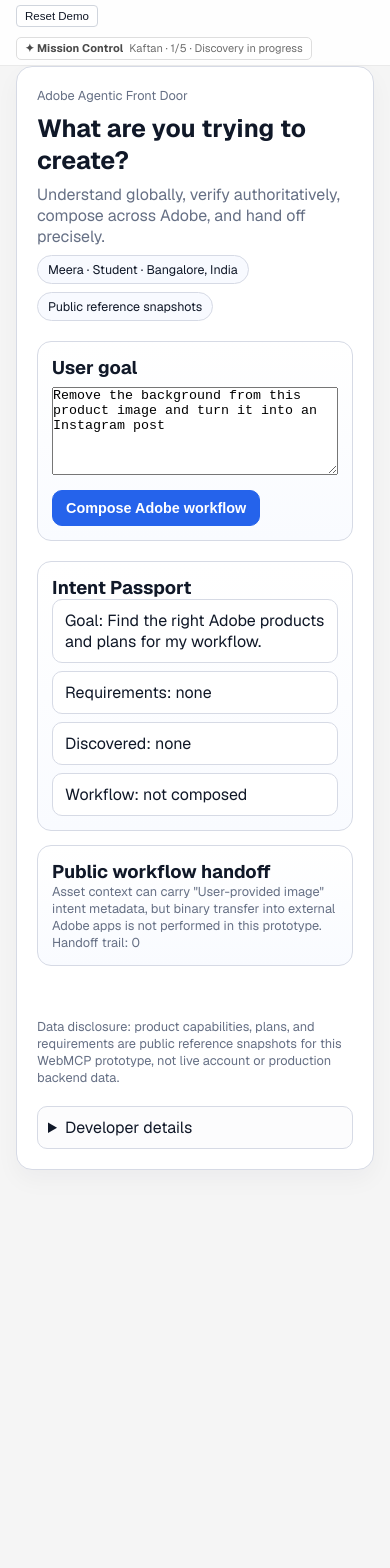
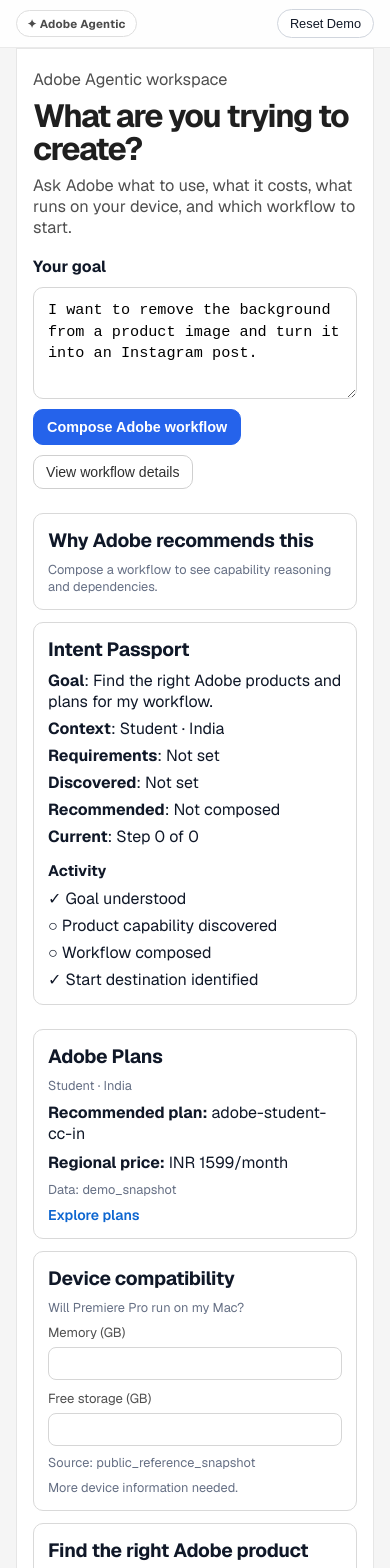
Before and after one commit to akanshaa-18/webmcp-challenge, a Next.js app: page /cc-home in a window 390 px wide. Shown: the top 1568 px of the page. Before the commit the page ends 1206 px from the top, so only its background shows below. Built offline with nearby package versions, Linux system fonts and the light colour scheme.

Commit message:
Polish logged-out Adobe Agentic Front Door

```diff
--- a/app/globals.css
+++ b/app/globals.css
@@ -716,3 +716,201 @@
 .express-surface{min-height:700px;gap:0;background:#e9e9eb}.express-topbar{min-height:58px;padding:0 18px;align-items:center}.express-brand{font-size:1.1rem;color:#222}.express-header-actions{align-items:center}.express-layout{grid-template-columns:82px minmax(0,1fr) 260px;gap:0;padding:0;min-height:570px}.express-left-rail{padding:14px 8px;border:0;border-right:1px solid #d5d5d5;border-radius:0;background:#fff}.express-tool{text-align:center;padding:9px 4px;border-radius:6px;font-size:.7rem}.express-tool-active{background:#e8f2ff;color:#0d66d0}.express-editor-canvas{border:0;border-radius:0;padding:25px;background:#e5e5e7;align-content:center}.express-editor-canvas>.small-note{align-self:start;color:#5c5c5c}.express-artboard-frame{width:min(720px,92%);margin:0 auto;padding:12px;border-radius:3px;background:#fff;border:1px solid #c4c4c4;box-shadow:0 4px 15px rgba(0,0,0,.18)}.express-artboard-frame img{border:0!important;border-radius:0!important}.express-right-panel{border:0;border-left:1px solid #d5d5d5;border-radius:0;padding:20px 16px}.express-right-panel .timeline-item{border-radius:5px;padding:8px;font-size:.82rem}.express-surface .split{margin:18px}.express-surface>.details-pane{margin:0 18px 18px}
 
 @media (max-width:760px){.mission-mini-links{display:none}.mission-chip-shell{justify-content:space-between}.plans-top-links{display:none}.plans-hero{padding-top:38px}.plans-card-grid{padding-top:24px}.cc-layout{grid-template-columns:1fr}.cc-sidebar,.cc-recent-panel{display:none}.cc-topbar{grid-template-columns:auto 1fr auto}.cc-search{overflow:hidden;white-space:nowrap}.firefly-layout,.express-layout{grid-template-columns:1fr}.firefly-left-panel{display:none}.firefly-right-panel{border-left:0;border-top:1px solid #333}.firefly-canvas-wrap{padding:16px}.firefly-canvas-grid{grid-template-columns:1fr}.express-left-rail{display:flex;overflow-x:auto;border-right:0;border-bottom:1px solid #d5d5d5}.express-tool{min-width:76px}.express-right-panel{border-left:0;border-top:1px solid #d5d5d5}.express-editor-canvas{padding:16px}.express-artboard-frame{width:100%}}
+
+/* Phase 4A: public logged-out Adobe front door refinement */
+.mission-chip-shell {
+  min-height: 48px;
+  justify-content: space-between;
+  gap: 14px;
+}
+
+.mission-chip {
+  order: 0;
+  border-radius: 999px;
+  padding: 6px 10px;
+  background: #fff;
+}
+
+.mission-chip-title {
+  font-size: 0.72rem;
+  font-weight: 700;
+  letter-spacing: 0.02em;
+}
+
+.mission-mini-links {
+  margin-right: 0;
+  flex: 1;
+}
+
+.mission-mini-link {
+  font-size: 0.8rem;
+  padding: 6px 10px;
+}
+
+.secondary-button {
+  border-radius: 999px;
+  padding: 6px 12px;
+  font-size: 0.8rem;
+}
+
+.frontdoor {
+  background: #fff;
+  border: 1px solid #e6e6e6;
+  border-radius: 0;
+  padding: clamp(20px, 3vw, 36px) clamp(16px, 4vw, 64px) 44px;
+  display: grid;
+  gap: 24px;
+}
+
+.frontdoor-hero {
+  display: grid;
+  gap: 10px;
+  max-width: 880px;
+}
+
+.frontdoor-kicker {
+  color: #666;
+  font-size: 0.86rem;
+}
+
+.frontdoor-hero h1 {
+  font-size: clamp(2rem, 4.6vw, 3.4rem);
+  line-height: 1.02;
+  letter-spacing: -0.045em;
+  color: #1f1f1f;
+}
+
+.frontdoor-hero p {
+  color: #4f4f4f;
+  font-size: 1.02rem;
+}
+
+.frontdoor-goal-label {
+  font-weight: 650;
+  margin-top: 8px;
+}
+
+.frontdoor-goal-input {
+  width: 100%;
+  min-height: 112px;
+  border: 1px solid #d6d6d6;
+  border-radius: 10px;
+  padding: 12px 14px;
+  font-size: 0.95rem;
+  line-height: 1.4;
+  resize: vertical;
+}
+
+.frontdoor-hero-actions {
+  display: flex;
+  flex-wrap: wrap;
+  gap: 10px;
+}
+
+.frontdoor-secondary-button {
+  border: 1px solid #cfcfcf;
+  background: #fff;
+  color: #2f2f2f;
+  border-radius: 10px;
+  padding: 8px 12px;
+  font-size: 0.88rem;
+}
+
+.frontdoor-workflow {
+  display: grid;
+  gap: 14px;
+}
+
+.frontdoor-workflow h2,
+.frontdoor-card h2 {
+  font-size: 1.2rem;
+  letter-spacing: -0.015em;
+}
+
+.frontdoor-workflow-steps {
+  display: grid;
+  gap: 12px;
+  grid-template-columns: repeat(auto-fit, minmax(240px, 1fr));
+}
+
+.frontdoor-step-card,
+.frontdoor-card {
+  border: 1px solid #d9d9d9;
+  border-radius: 10px;
+  padding: 14px;
+  background: #fff;
+  display: grid;
+  gap: 8px;
+}
+
+.frontdoor-step-order {
+  width: 28px;
+  height: 28px;
+  border-radius: 999px;
+  display: inline-grid;
+  place-items: center;
+  background: #f0f6ff;
+  color: #0d66d0;
+  font-weight: 700;
+}
+
+.frontdoor-step-card h3 {
+  font-size: 1.02rem;
+}
+
+.frontdoor-grid {
+  display: grid;
+  gap: 12px;
+  grid-template-columns: repeat(3, minmax(0, 1fr));
+}
+
+.frontdoor-subheading {
+  font-size: 0.95rem;
+  margin-top: 6px;
+}
+
+.frontdoor-activity-list {
+  display: grid;
+  gap: 6px;
+}
+
+.frontdoor-text-link {
+  color: #0d66d0;
+  font-weight: 600;
+  font-size: 0.88rem;
+}
+
+.frontdoor-inline-inputs {
+  display: grid;
+  gap: 10px;
+  grid-template-columns: repeat(2, minmax(0, 1fr));
+}
+
+.frontdoor-inline-inputs label {
+  display: grid;
+  gap: 6px;
+  font-size: 0.82rem;
+  color: #4f4f4f;
+}
+
+.frontdoor-inline-inputs input {
+  border: 1px solid #d6d6d6;
+  border-radius: 8px;
+  padding: 8px;
+}
+
+@media (max-width: 1200px) {
+  .frontdoor-grid {
+    grid-template-columns: repeat(2, minmax(0, 1fr));
+  }
+}
+
+@media (max-width: 900px) {
+  .frontdoor-grid {
+    grid-template-columns: 1fr;
+  }
+
+  .frontdoor-inline-inputs {
+    grid-template-columns: 1fr;
+  }
+}
--- a/components/surfaces/front-door-surface.tsx
+++ b/components/surfaces/front-door-surface.tsx
@@ -1,58 +1,104 @@
 "use client";
 
-import { useMemo, useState } from "react";
+import { useState } from "react";
 import { useRouter } from "next/navigation";
+import { useMission } from "@/components/mission-provider";
 import { ToolRegistrationStatus } from "@/components/tool-registration-status";
-import { useMission } from "@/components/mission-provider";
-import { useGlobalWebMcpTools } from "@/hooks/use-global-webmcp-tools";
 import { describeCapability } from "@/lib/capability-registry";
 import { plansFixture, userFixture } from "@/lib/fixtures";
+import { useGlobalWebMcpTools } from "@/hooks/use-global-webmcp-tools";
 import { getMissionRuntime } from "@/lib/mission-runtime";
+import {
+  checkDeviceCompatibility,
+  findProductForTask,
+  getProductCapabilities,
+  getProductSystemRequirements,
+} from "@/lib/public-intelligence";
 import { comparePlanOptions, getPlanPrice } from "@/lib/plans";
-import { checkDeviceCompatibility } from "@/lib/public-intelligence";
 import { buildAdobeWorkflow } from "@/lib/workflow-composer";
 
 type WorkflowState = ReturnType<typeof buildAdobeWorkflow>;
 
-function includes(text: string, term: string) {
-  return text.toLowerCase().includes(term);
-}
+const DEFAULT_GOAL =
+  "I want to remove the background from a product image and turn it into an Instagram post.";
+const DEFAULT_DISCOVERY_PROMPT = "What Adobe app should I use to edit a video?";
+const DEFAULT_COMPATIBILITY_PROMPT = "Will Premiere Pro run on my Mac?";
 
 export function FrontDoorSurface() {
   const router = useRouter();
   const missionStore = useMission();
   const globalStatus = useGlobalWebMcpTools("Adobe Agentic Front Door", "/cc-home");
-  const [goal, setGoal] = useState(
-    "Remove the background from this product image and turn it into an Instagram post",
-  );
+  const [goal, setGoal] = useState(DEFAULT_GOAL);
   const [workflowResult, setWorkflowResult] = useState<WorkflowState | null>(null);
+  const [productPrompt, setProductPrompt] = useState(DEFAULT_DISCOVERY_PROMPT);
+  const compatibilityPrompt = DEFAULT_COMPATIBILITY_PROMPT;
+  const [deviceMemory, setDeviceMemory] = useState<string>("");
+  const [deviceStorage, setDeviceStorage] = useState<string>("");
+  const [showWorkflowDetails, setShowWorkflowDetails] = useState(false);
 
-  const planResult = useMemo(() => {
-    if (!includes(goal, "plan") && !includes(goal, "cost") && !includes(goal, "price")) {
+  const planSummary = (() => {
+    const recommendation = comparePlanOptions(plansFixture, userFixture, {
+      requirements: ["photo editing", "business card design", "background replacement"],
+      region: userFixture.region,
+      student: userFixture.student,
+    });
+    if (recommendation.status !== "ok" || !recommendation.data.recommendedPlan) {
       return null;
     }
-    const compared = comparePlanOptions(plansFixture, userFixture, {
-      requirements: ["photo editing", "background replacement", "business card design"],
+    const price = getPlanPrice(plansFixture, userFixture, {
+      planId: recommendation.data.recommendedPlan.planId,
+      region: userFixture.region,
     });
-    if (compared.status !== "ok" || !compared.data.recommendedPlan) {
+    if (price.status !== "ok") {
       return null;
     }
-    return getPlanPrice(plansFixture, userFixture, {
-      planId: compared.data.recommendedPlan.planId,
-    });
-  }, [goal]);
+    return {
+      plan: recommendation.data.recommendedPlan,
+      price: price.data,
+    };
+  })();
 
-  const compatibilityResult = useMemo(() => {
-    const lowerGoal = goal.toLowerCase();
-    if (!lowerGoal.includes("premiere") || !lowerGoal.includes("mac")) {
-      return null;
+  const productDiscovery = (() => {
+    const recommendation = findProductForTask(productPrompt);
+    if (recommendation.status !== "ok") {
+      return recommendation;
     }
-    return checkDeviceCompatibility("premiere-pro", "macos", {
-      osVersion: "macOS (unspecified)",
-      memoryGB: 16,
-      freeStorageGB: 100,
-    });
-  }, [goal]);
+    const top = recommendation.data.recommendations[0];
+    if (!top) {
+      return recommendation;
+    }
+    const capabilities = getProductCapabilities(top.productId);
+    return {
+      recommendation,
+      capabilities,
+    };
+  })();
+
+  const compatibilitySummary = (() => {
+    const requirements = getProductSystemRequirements("premiere-pro", "macos");
+    const memory = Number(deviceMemory);
+    const storage = Number(deviceStorage);
+    const hasMemory = Number.isFinite(memory) && memory > 0;
+    const hasStorage = Number.isFinite(storage) && storage > 0;
+    const compatibility = checkDeviceCompatibility(
+      "premiere-pro",
+      "macos",
+      hasMemory || hasStorage
+        ? {
+            osVersion: "macOS (user provided)",
+            memoryGB: hasMemory ? memory : undefined,
+            freeStorageGB: hasStorage ? storage : undefined,
+          }
+        : undefined,
+    );
+
+    return {
+      prompt: compatibilityPrompt,
+      requirements,
+      compatibility,
+      hasDeviceDetails: hasMemory || hasStorage,
+    };
+  })();
 
   const composeWorkflow = () => {
     const runtime = getMissionRuntime();
@@ -89,11 +135,11 @@
     if (!runtime) {
       return;
     }
+
     const firstStep = workflowResult.data.steps[0];
     if (!firstStep) {
       return;
     }
-
     const toolNameByProduct: Record<string, "firefly.change_background" | "express.create_business_card"> = {
       firefly: "firefly.change_background",
       express: "express.create_business_card",
@@ -125,30 +171,25 @@
   };
 
   const passport = missionStore.intentPassport;
+  const workflowSteps = workflowResult?.status === "ok" ? workflowResult.data.steps : [];
+  const currentStepDisplay = workflowSteps.length > 0 ? `Step 1 of ${workflowSteps.length}` : "Step 0 of 0";
 
   return (
-    <div className="surface">
-      <header className="hero">
-        <p className="small-note">Adobe Agentic Front Door</p>
-        <h1 className="hero-title">What are you trying to create?</h1>
-        <p className="hero-subtitle">
-          Understand globally, verify authoritatively, compose across Adobe, and hand off precisely.
+    <div className="frontdoor">
+      <section className="frontdoor-hero">
+        <p className="frontdoor-kicker">Adobe Agentic workspace</p>
+        <h1>What are you trying to create?</h1>
+        <p>
+          Ask Adobe what to use, what it costs, what runs on your device, and which workflow to start.
         </p>
-        <div className="badge-row">
-          <span className="status-badge">{userFixture.name} · Student · Bangalore, India</span>
-          <span className="status-badge">Public reference snapshots</span>
-        </div>
-      </header>
-
-      <section className="preview-card">
-        <label htmlFor="goal-input" className="section-title">User goal</label>
+        <label htmlFor="frontdoor-goal" className="frontdoor-goal-label">Your goal</label>
         <textarea
-          id="goal-input"
+          id="frontdoor-goal"
+          className="frontdoor-goal-input"
           value={goal}
           onChange={(event) => setGoal(event.target.value)}
-          style={{ width: "100%", minHeight: 88, marginTop: 8 }}
         />
-        <div className="badge-row" style={{ marginTop: 10 }}>
+        <div className="frontdoor-hero-actions">
           <button type="button" className="button-link" onClick={composeWorkflow}>
             Compose Adobe workflow
           </button>
@@ -157,96 +198,173 @@
               Continue to {workflowResult.data.steps[0]?.productName ?? "destination"}
             </button>
           ) : null}
+          <button
+            type="button"
+            className="frontdoor-secondary-button"
+            onClick={() => setShowWorkflowDetails((current) => !current)}
+          >
+            {showWorkflowDetails ? "Hide workflow details" : "View workflow details"}
+          </button>
         </div>
       </section>
 
       {workflowResult?.status === "ok" ? (
-        <section className="split">
-          <article className="preview-card">
-            <h2 className="section-title">Adobe workflow</h2>
-            <div className="timeline-list">
+        <section className="frontdoor-workflow">
+          <h2>Your Adobe workflow</h2>
+          <div className="frontdoor-workflow-steps">
             {workflowResult.data.steps.map((step) => (
-                <div key={step.capabilityId} className="timeline-item">
-                  Step {step.order}: {step.productName} · {step.capability}
-                </div>
+              <article key={step.capabilityId} className="frontdoor-step-card">
+                <p className="frontdoor-step-order">{step.order}</p>
+                <h3>{step.productName}</h3>
+                <p>{step.capability}</p>
+                <p className="small-note">Why: {step.why}</p>
+                <p className="small-note">Requires: {step.requires.join(", ") || "none"}</p>
+                <p className="small-note">Produces: {step.produces}</p>
+              </article>
             ))}
           </div>
-            <p className="small-note" style={{ marginTop: 8 }}>
-              Start in {workflowResult.data.steps[0]?.productName}
+          <p className="small-note">
+            Recommended starting point: {workflowResult.data.steps[0]?.productName} ·{" "}
+            {workflowResult.data.recommendedStart.destinationUrl}
           </p>
-          </article>
-          <article className="preview-card">
-            <h2 className="section-title">Why Adobe recommends this</h2>
-            <div className="timeline-list">
-              {workflowResult.data.steps.map((step) => (
-                <div key={`why-${step.capabilityId}`} className="timeline-item">
-                  <strong>{step.productName}:</strong> {step.why}
-                </div>
-              ))}
-            </div>
-          </article>
         </section>
       ) : null}
 
       {workflowResult?.status === "error" ? (
-        <section className="preview-card">
-          <h2 className="section-title">Workflow result</h2>
+        <section className="frontdoor-card">
+          <h2>Workflow result</h2>
           <p className="status-error">{workflowResult.code}: {workflowResult.message}</p>
         </section>
       ) : null}
 
-      <section className="split">
-        <article className="preview-card">
-          <h2 className="section-title">Intent Passport</h2>
-          <div className="timeline-list">
-            <div className="timeline-item">Goal: {passport.userGoal}</div>
-            <div className="timeline-item">
-              Requirements: {passport.requirements.length ? passport.requirements.join(", ") : "none"}
+      <section className="frontdoor-grid">
+        <article className="frontdoor-card">
+          <h2>Why Adobe recommends this</h2>
+          {workflowResult?.status === "ok" ? (
+            <div className="frontdoor-activity-list">
+              {workflowResult.data.steps.map((step) => (
+                <p key={`why-${step.capabilityId}`}>
+                  <strong>{step.productName}</strong>: {step.why}
+                </p>
+              ))}
+              <p>
+                <strong>Workflow dependency:</strong> background transformation happens before social adaptation.
+              </p>
             </div>
-            <div className="timeline-item">
-              Discovered: {passport.selectedProducts.length ? passport.selectedProducts.join(", ") : "none"}
+          ) : (
+            <p className="small-note">Compose a workflow to see capability reasoning and dependencies.</p>
+          )}
+        </article>
+
+        <article className="frontdoor-card">
+          <h2>Intent Passport</h2>
+          <div className="frontdoor-activity-list">
+            <p><strong>Goal</strong>: {passport.userGoal}</p>
+            <p><strong>Context</strong>: Student · India</p>
+            <p><strong>Requirements</strong>: {passport.requirements.join(", ") || "Not set"}</p>
+            <p><strong>Discovered</strong>: {passport.selectedProducts.join(", ") || "Not set"}</p>
+            <p><strong>Recommended</strong>: {passport.recommendedWorkflow ?? "Not composed"}</p>
+            <p><strong>Current</strong>: {currentStepDisplay}</p>
           </div>
-            <div className="timeline-item">
-              Workflow: {passport.recommendedWorkflow ?? "not composed"}
+          <h3 className="frontdoor-subheading">Activity</h3>
+          <div className="frontdoor-activity-list">
+            <p>✓ Goal understood</p>
+            <p>{passport.discoveredCapabilities.includes("public.find_product_for_task") ? "✓" : "○"} Product capability discovered</p>
+            <p>{passport.discoveredCapabilities.includes("public.build_adobe_workflow") ? "✓" : "○"} Workflow composed</p>
+            <p>{passport.selectedDestination ? "✓" : "○"} Start destination identified</p>
           </div>
-          </div>
-        </article>
-        <article className="preview-card">
-          <h2 className="section-title">Public workflow handoff</h2>
-          <p className="small-note">
-            Asset context can carry &quot;User-provided image&quot; intent metadata, but binary transfer into external
-            Adobe apps is not performed in this prototype.
-          </p>
-          <p className="small-note">Handoff trail: {passport.handoffTrail.length}</p>
         </article>
       </section>
 
-      <section className="split">
-        {planResult && planResult.status === "ok" ? (
-          <article className="preview-card">
-            <h2 className="section-title">Plan recommendation</h2>
-            <p>Student · India</p>
+      <section className="frontdoor-grid">
+        <article className="frontdoor-card">
+          <h2>Adobe Plans</h2>
+          <p className="small-note">Student · India</p>
+          {planSummary ? (
+            <>
+              <p><strong>Recommended plan:</strong> {planSummary.plan.planId}</p>
               <p>
-              {planResult.data.planId} · {planResult.data.currency} {planResult.data.amount}/
-              {planResult.data.billingPeriod}
+                <strong>Regional price:</strong> {planSummary.price.currency} {planSummary.price.amount}/
+                {planSummary.price.billingPeriod}
               </p>
-            <p className="small-note">Source: {planResult.data.dataSource}</p>
+              <p className="small-note">Data: {planSummary.price.dataSource}</p>
+            </>
+          ) : (
+            <p className="small-note">Plan recommendation is unavailable.</p>
+          )}
+          <a className="frontdoor-text-link" href="/plans">Explore plans</a>
         </article>
+
+        <article className="frontdoor-card">
+          <h2>Device compatibility</h2>
+          <p className="small-note">{compatibilitySummary.prompt}</p>
+          <div className="frontdoor-inline-inputs">
+            <label>
+              Memory (GB)
+              <input
+                type="number"
+                min={1}
+                value={deviceMemory}
+                onChange={(event) => setDeviceMemory(event.target.value)}
+              />
+            </label>
+            <label>
+              Free storage (GB)
+              <input
+                type="number"
+                min={1}
+                value={deviceStorage}
+                onChange={(event) => setDeviceStorage(event.target.value)}
+              />
+            </label>
+          </div>
+          {compatibilitySummary.requirements.status === "ok" ? (
+            <p className="small-note">Source: {compatibilitySummary.requirements.data.dataSource}</p>
           ) : null}
-        {compatibilityResult && compatibilityResult.status === "ok" ? (
-          <article className="preview-card">
-            <h2 className="section-title">Compatibility check</h2>
-            <p>Premiere Pro · macOS</p>
-            <p>Result: {String(compatibilityResult.data.compatibility)}</p>
-            <p className="small-note">Source: {compatibilityResult.data.dataSource}</p>
+          {compatibilitySummary.compatibility.status === "ok" ? (
+            <p><strong>Result:</strong> {String(compatibilitySummary.compatibility.data.compatibility)}</p>
+          ) : (
+            <p className="small-note">More device information needed.</p>
+          )}
         </article>
+
+        <article className="frontdoor-card">
+          <h2>Find the right Adobe product</h2>
+          <textarea
+            className="frontdoor-goal-input"
+            style={{ minHeight: 72 }}
+            value={productPrompt}
+            onChange={(event) => setProductPrompt(event.target.value)}
+          />
+          {"recommendation" in productDiscovery && productDiscovery.recommendation.status === "ok" ? (
+            <>
+              <p>
+                <strong>Recommended:</strong> {productDiscovery.recommendation.data.recommendations[0]?.productName}
+              </p>
+              {"status" in productDiscovery.capabilities && productDiscovery.capabilities.status === "ok" ? (
+                <p className="small-note">
+                  Capabilities: {productDiscovery.capabilities.data.capabilities.map((capability) => capability.name).join(", ")}
+                </p>
               ) : null}
+            </>
+          ) : (
+            <p className="small-note">Product recommendation unavailable for this prompt.</p>
+          )}
+        </article>
       </section>
 
-      <footer className="small-note" style={{ marginTop: 12 }}>
-        Data disclosure: product capabilities, plans, and requirements are public reference snapshots for this
-        WebMCP prototype, not live account or production backend data.
-      </footer>
+      {showWorkflowDetails && workflowResult?.status === "ok" ? (
+        <section className="frontdoor-card">
+          <h2>Workflow details</h2>
+          <p className="small-note">
+            Asset context may include &quot;User-provided image&quot;. Binary transfer into external Adobe surfaces is
+            not performed in this prototype.
+          </p>
+          <p className="small-note">
+            Data disclosure: public reference snapshot catalog only; not live account or entitlement data.
+          </p>
+        </section>
+      ) : null}
 
       <details className="details-pane">
         <summary>Developer details</summary>
--- a/components/universal-nav.tsx
+++ b/components/universal-nav.tsx
@@ -4,36 +4,22 @@
 import { usePathname } from "next/navigation";
 import { useMission } from "@/components/mission-provider";
 
-function getMissionStage(step: string): number {
-  if (step === "mission_complete") return 5;
-  if (step.includes("delete") || step.includes("duplicate") || step.includes("cleanup")) return 4;
-  if (step.includes("business_card")) return 3;
-  if (step.includes("background")) return 2;
-  return 1;
-}
-
 export function UniversalNav() {
   const pathname = usePathname();
-  const { mission, resetDemo } = useMission();
-  const stage = getMissionStage(mission.currentStep);
-  const progressLabel =
-    stage === 5 ? "Mission complete" : stage === 4 ? "Cleanup in progress" : stage === 3 ? "Adaptation complete" : stage === 2 ? "Background complete" : "Discovery in progress";
+  const { resetDemo } = useMission();
 
   return (
     <header className="mission-chip-shell">
       <div className="mission-chip">
-        <p className="mission-chip-title">✦ Mission Control</p>
-        <p className="mission-chip-meta">
-          Kaftan · {stage}/5 · {progressLabel}
-        </p>
+        <p className="mission-chip-title">✦ Adobe Agentic</p>
       </div>
       <nav className="mission-mini-links">
         {[
+          ["/cc-home", "Home"],
           ["/plans", "Plans"],
-          ["/cc-home", "Home"],
-          ["/project/kaftan", "Project"],
           ["/firefly", "Firefly"],
           ["/express", "Express"],
+          ["/project/kaftan", "Project"],
           ["/capabilities", "Capabilities"],
         ].map(([href, label]) => (
           <Link key={href} href={href} className={`mission-mini-link ${pathname === href ? "mission-mini-link-active" : ""}`}>
```
Also changed, not shown: 1 other file (tests, documents, lock files or other folders). Lines whose indentation alone changed are shown as unchanged.
